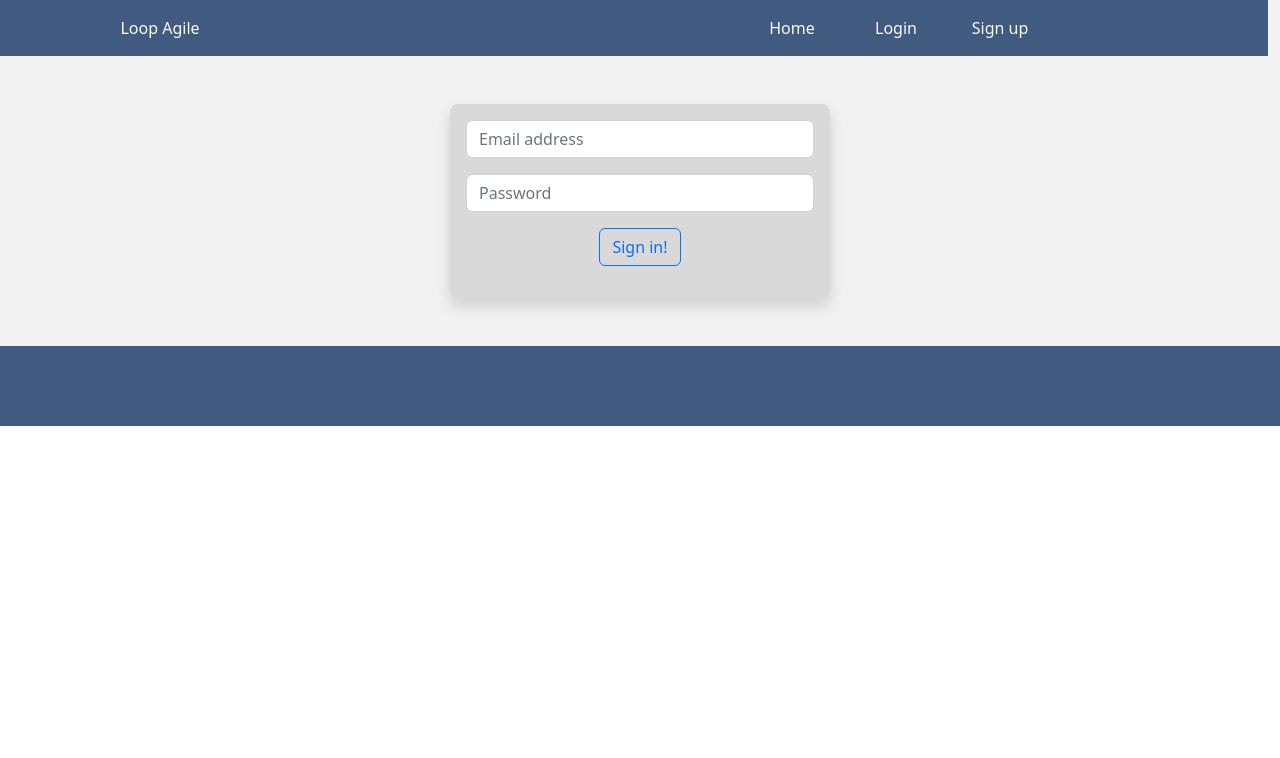
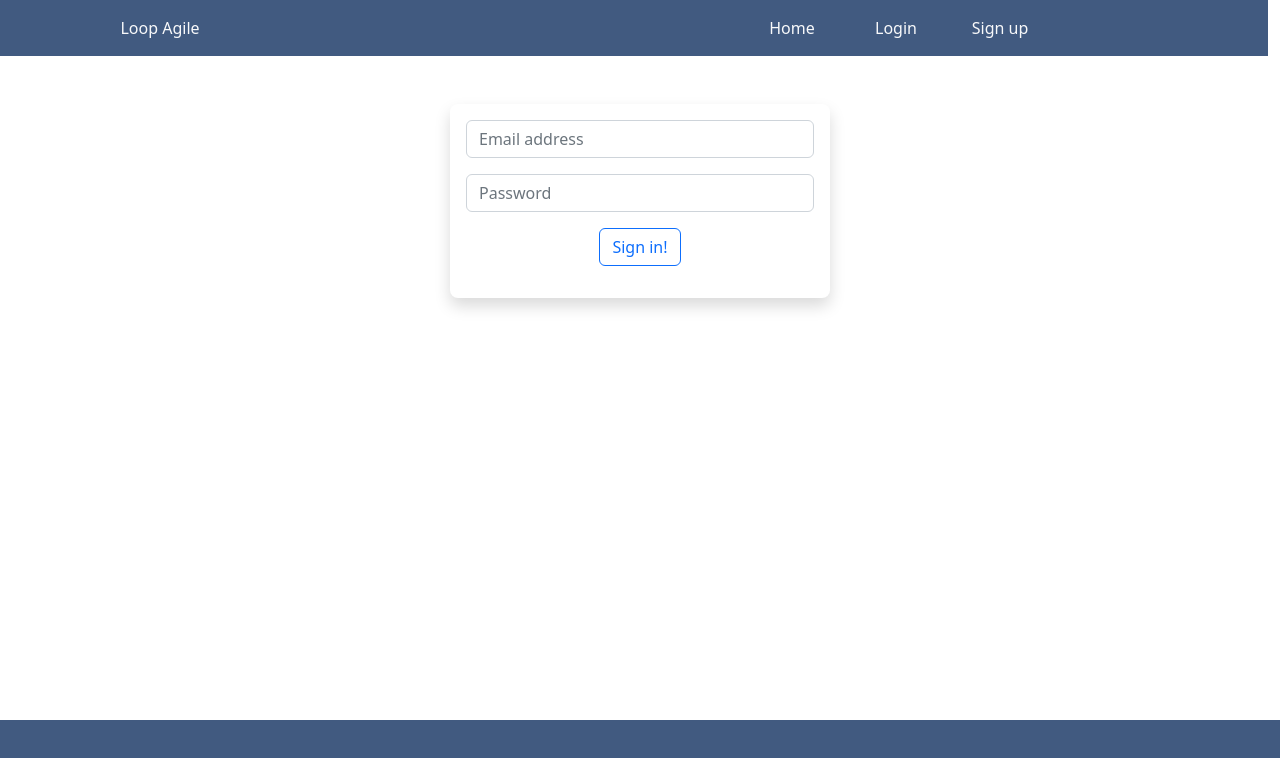
Before and after one commit to darklight81/RMIT-22-FWP, a React (Create React App) app: page /login in a window 1280 px wide. Shown: the top 758 px of the page. Built offline with nearby package versions, Linux system fonts and the light colour scheme; no server answers.

Commit message:
modified PostForm.js,App.css,Footer.css,Register.css

```diff
--- a/src/components/PostForm.js
+++ b/src/components/PostForm.js
@@ -24,7 +24,7 @@
     return (
         <div className={`post-form`}>
             <form onSubmit={e => handleSubmit(e)}>
-                <input type="textarea" placeholder="Share your thoughts..."/>
+                <input type="textarea" placeholder="Please Share your thoughts..."/>
                 <button type="submit"> Post </button>
             </form>
         </div>
--- a/src/css/App.css
+++ b/src/css/App.css
@@ -1,8 +1,8 @@
 .App {
   text-align: center;
-  background-color: #F2F2F2;
+  background-color: white;
 }
 
 .Body {
-  background-color: #F2F2F2;
+  background-color: white;
 }
--- a/src/css/Footer.css
+++ b/src/css/Footer.css
@@ -1,4 +1,9 @@
 .footer{
     background-color: #415A80;
     height: 10vh;
+    position:fixed;
+    left:0;
+    bottom:0;
+    right:0;
+    z-index: 2;
 }
--- a/src/css/Register.css
+++ b/src/css/Register.css
@@ -1,3 +1,3 @@
 .form-rectangle{
-    background-color: #D9D9D9;
+    background-color: white;
 }
```
